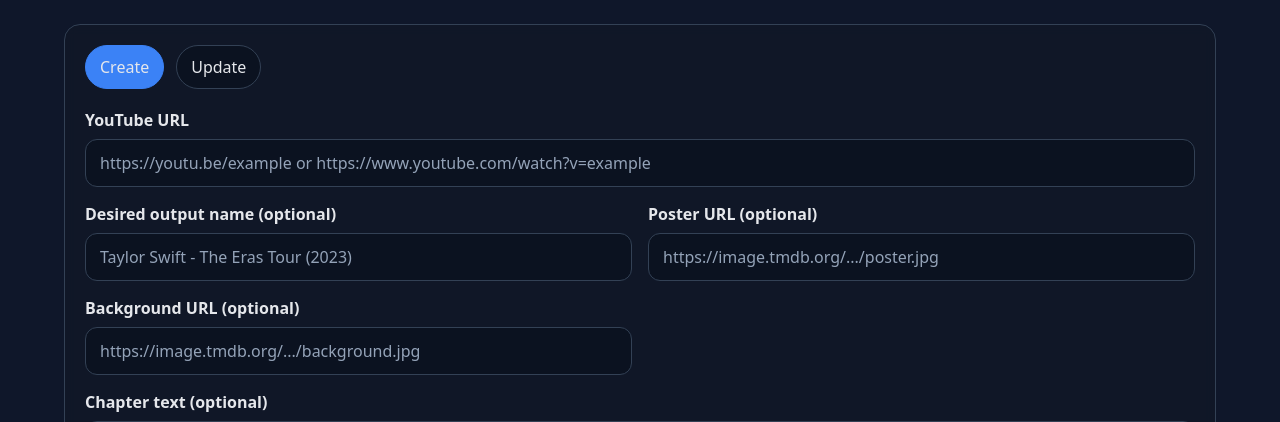
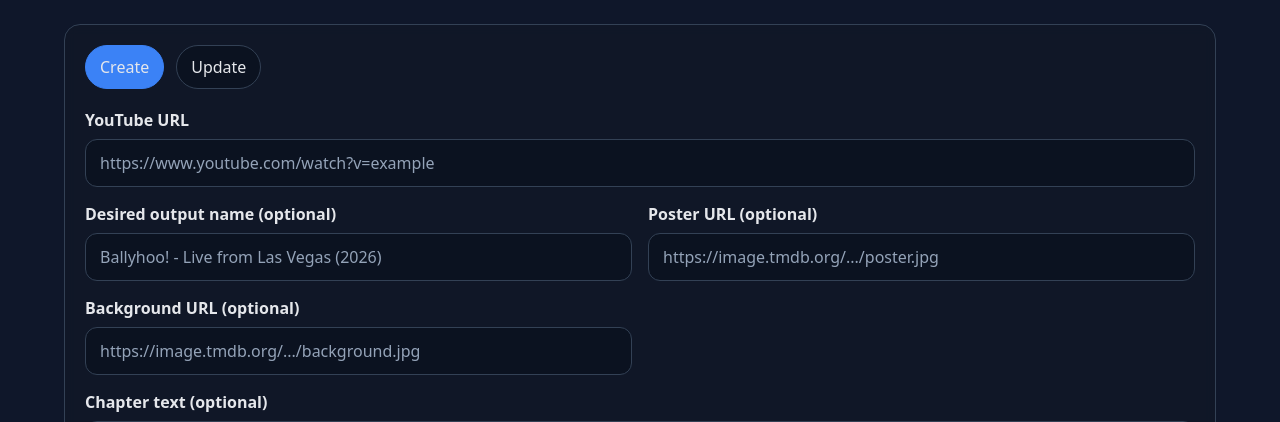
Before and after one commit to MikeSterry/YouTube-Plex-Importer, a Flask app: page / in a window 1280 px wide. Shown: the part 87-509 px from the top of the page. Run offline with Flask 3, Linux system fonts and the light colour scheme; data that the repository does not hold is empty; parts of the project's set-up code (start-up, migrations or seed data) failed here and were passed over.

Commit message:
Cleaned up placeholders

```diff
--- a/app/templates/index.html
+++ b/app/templates/index.html
@@ -45,7 +45,7 @@
                   name="youtube_url"
                   type="url"
                   required
-                  placeholder="https://youtu.be/example or https://www.youtube.com/watch?v=example">
+                  placeholder="https://www.youtube.com/watch?v=example">
               </div>
 
               <div class="field">
@@ -54,7 +54,7 @@
                   id="create_output_name"
                   name="output_name"
                   type="text"
-                  placeholder="Taylor Swift - The Eras Tour (2023)">
+                  placeholder="Ballyhoo! - Live from Las Vegas (2026)">
               </div>
 
               <div class="field">
```
